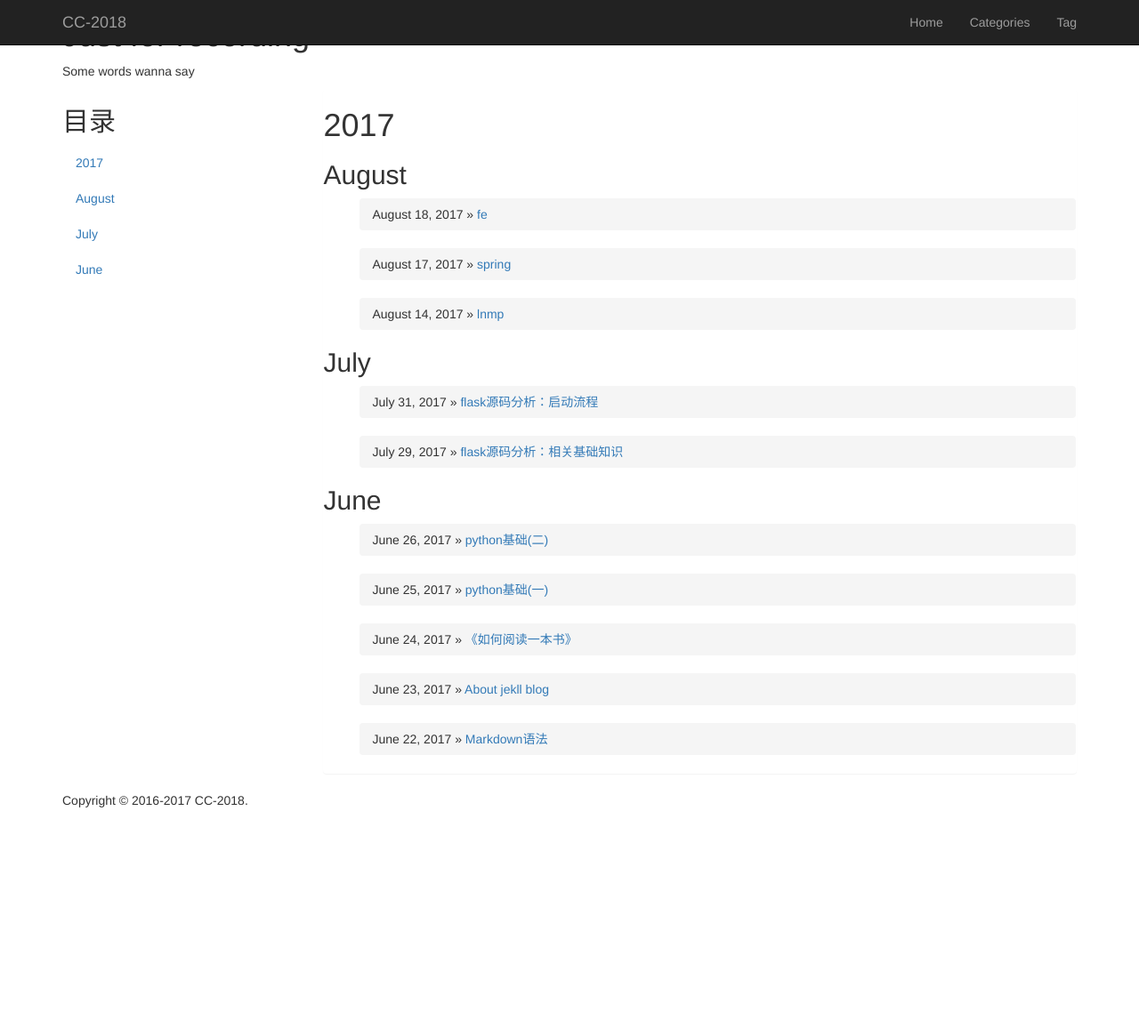
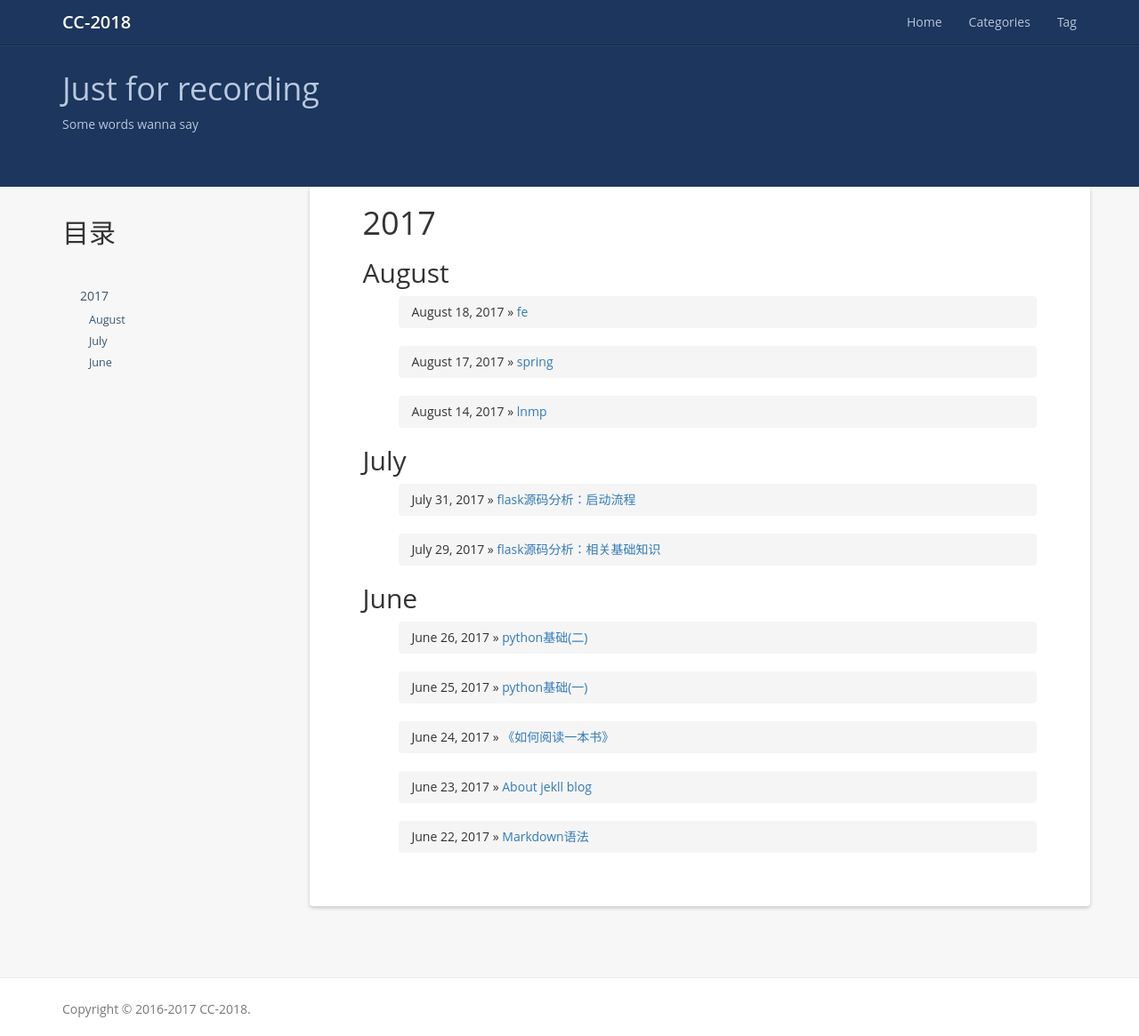
Before and after one commit to cc2018/blog, a Jekyll site: the page built from index.html, in a window 1280 px wide and 1165 px high. Shown: the whole window at 89% size. Built offline with Jekyll 4.4.1, drawn with Linux system fonts in a browser that asks for light colours; nearby versions of some CDN libraries; library files that are not in the unit come from our copies; the list of posts is cut into pages by our own code; comment, search, counter and statistics services are not loaded.

Commit message:
pro name

```diff
--- a/_config.yml
+++ b/_config.yml
@@ -4,7 +4,7 @@ email: caojian_1104@126.com
 author: CC-2018
 url: https://cc2018.github.io/cc2018
 github: https://github.com/cc2018/cc2018
-baseurl: "blog/"
+baseurl: "/blog"
 description: Some words wanna say
 meta_description: personal blog;
 motto: Some words wanna say
```
